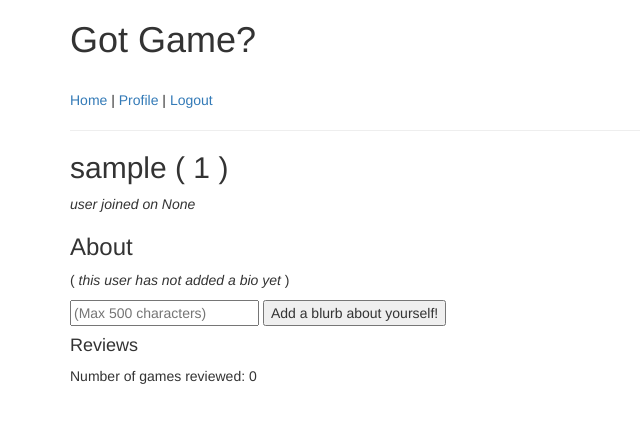
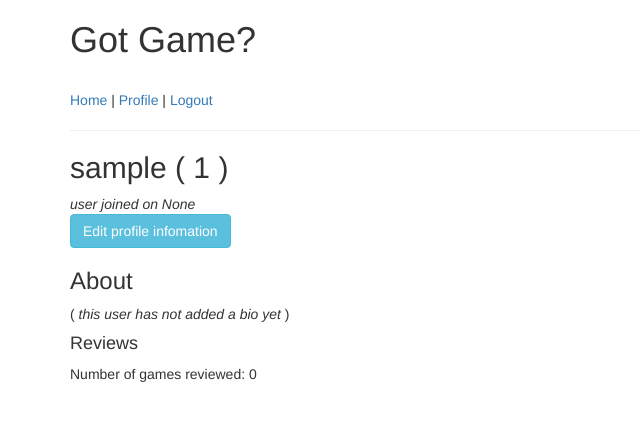
Before and after one commit to tashachin/GotGame, a Flask app: page /user/1 in a window 1280 px wide. Shown: the top 423 px of the page, without its empty margins (0-640 px from the left). Run offline with Flask 2, Linux system fonts and the light colour scheme; the visitor is signed in with stand-in values (Sample User, id 1); data comes from the database, SQL or seed files in the repository; data that the repository does not hold is empty; some libraries are stand-ins or nearby versions.

Commit message:
Saving work... Allow user profile customization options.

```diff
--- a/server.py
+++ b/server.py
@@ -109,6 +109,12 @@ def show_profile(user_id):
 						   reviews=reviews)
 
 
+@app.route('/edit-profile/<user_id>')
+def edit_profile():
+
+	pass
+
+
 @app.route('/update-bio', methods=['POST'])  # Will become defunct if using AJAX.
 def update_user_bio():
 	"""Redirects user to their profile page once their bio has been added."""
@@ -122,6 +128,13 @@ def update_user_bio():
 
 	return redirect('/user/' + user_id)
 
+
+@app.route('/update-bio.json')
+def json_user_bio():
+	"""Practicing AJAX calls."""
+
+
+	pass
 
 @app.route('/game/<platform>/<title>') # Game "profile" page
 def show_game_profile(platform, title):
--- a/static/game_info.js
+++ b/static/game_info.js
@@ -1,3 +1,4 @@
+// Data Table configurations
 $(document).ready(function() {
     $('#game-info-table').DataTable( {
     	retrieve: true,
@@ -6,6 +7,7 @@ $(document).ready(function() {
     } );
 } );
 
+// Adding and editing game reviews
 function confirmReview() {
 	$('#review-form').empty();
 	$('#review-status').remove();
@@ -45,3 +47,5 @@ function editReview(evt) {
 
 $('#submit-review').on('click', submitNewReview);
 $('#change-review').on('click', editReview);
+
+// Faving and unfaving games
--- a/templates/adv_search.html
+++ b/templates/adv_search.html
@@ -59,7 +59,7 @@
 
 {% endblock %}
 
-{% block scripts %}
+{% block fscripts %}
 
 <script src="/static/adv_search.js"></script>
 
--- a/templates/base.html
+++ b/templates/base.html
@@ -1,17 +1,21 @@
 <!doctype html>
 <html>
 <head>
+
 	<title>{% block title %}Got Game?{% endblock %}</title>
-	<link rel="stylesheet"
-        href="https://maxcdn.bootstrapcdn.com/bootstrap/3.3.5/css/bootstrap.css">
-  <link rel="stylesheet" href="/static/style.css">
-  <script src="https://ajax.googleapis.com/ajax/libs/jquery/3.3.1/jquery.min.js"></script>
-  <script src="https://maxcdn.bootstrapcdn.com/bootstrap/3.3.5/js/bootstrap.min.js"></script>
 
-{% block hscripts %}
-{% endblock %}
+	<link rel="stylesheet" href="https://maxcdn.bootstrapcdn.com/bootstrap/3.3.5/css/bootstrap.css">
+	<link rel="stylesheet" href="/static/style.css">
+	<script src="https://ajax.googleapis.com/ajax/libs/jquery/3.3.1/jquery.min.js"></script>
+	<script src="https://maxcdn.bootstrapcdn.com/bootstrap/3.3.5/js/bootstrap.min.js"></script>
+
+	{% block hscripts %}
+	{% endblock %}
+
 </head>
+
 <body>
+
 <div class="container">
 <h1>{% block heading %}Got Game?{% endblock %}</h1>
 {% block navbar %}
@@ -37,6 +41,8 @@
 </div>
 
 </body>
-{% block scripts %}
+
+{% block fscripts %}
 {% endblock %}
+
 </html>
--- a/templates/user_profile.html
+++ b/templates/user_profile.html
@@ -1,31 +1,26 @@
-
 {% extends 'base.html' %}
 
 {% block title %} {{ user.username }} {% endblock %}
 
 {% block content %}
 
-<h2>{{ user.username }} ( {{ user.user_id }} )</h2> <i>user joined on {{ user.joined_at }}</i>
+<h2>{{ user.username }} ( {{ user.user_id }} )</h2>
+<i>user joined on {{ user.joined_at }}</i>
+<br>
+<a href='/edit-profile/{{ user.user_id }}'><button id='edit-profile' type='button' class='btn btn-info'>Edit profile infomation</button></a>
 
 <h3>About</h3>
 <div id='user-bio'>
 	<p>
 	{% if user.bio %}
 	{{ user.bio }}
-	<form id='update-blurb-form' action='/update-bio' method='POST'>
-		<input type='hidden' name='user_id' value='{{ user.user_id }}'>
-		<input id='user-bio' type='text' name='user_bio' placeholder='(Max 500 characters)'>
-		<input id='change-blurb' type='submit' value='Update your blurb!'>
-	</form>
 	{% else %}
 	( <i>this user has not added a bio yet</i> )
-	<form id='blurb-form' action='/update-bio' method='POST'>
-		<input type='hidden' name='user_id' value='{{ user.user_id }}'>
-		<input id='user-bio' type='text' name='user_bio' placeholder='(Max 500 characters)'>
-		<input id='submit-blurb' type='submit' value='Add a blurb about yourself!'>
-	</form>
 	{% endif %}
 	</p>
+
+	<div id='blurb-notif'></div>
+
 </div>
 
 <h4>Reviews</h4>
```
Also changed, not shown: static/user_info.js (+8 -0 lines), templates/game_info.html (+6 -4 lines).
